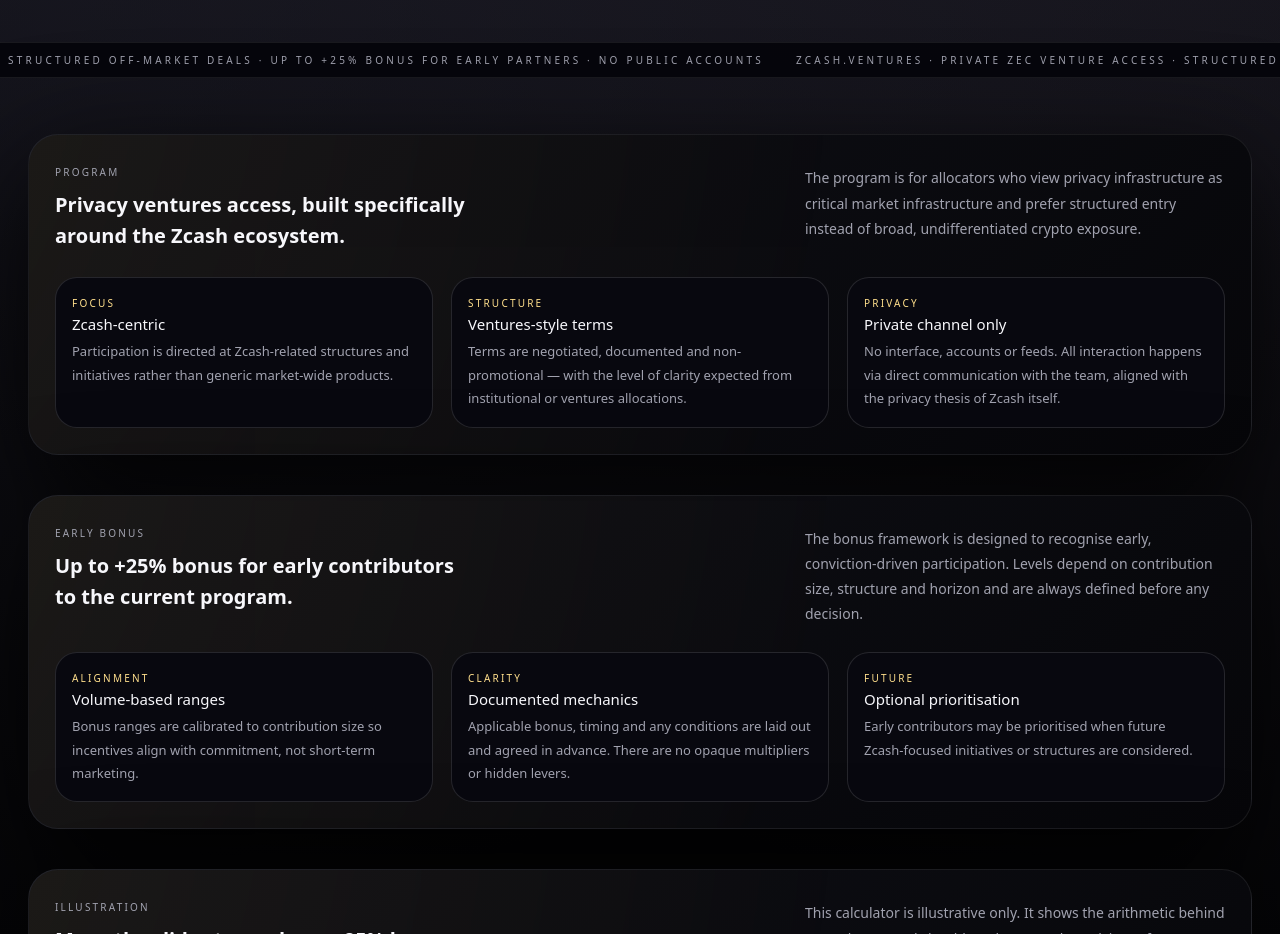
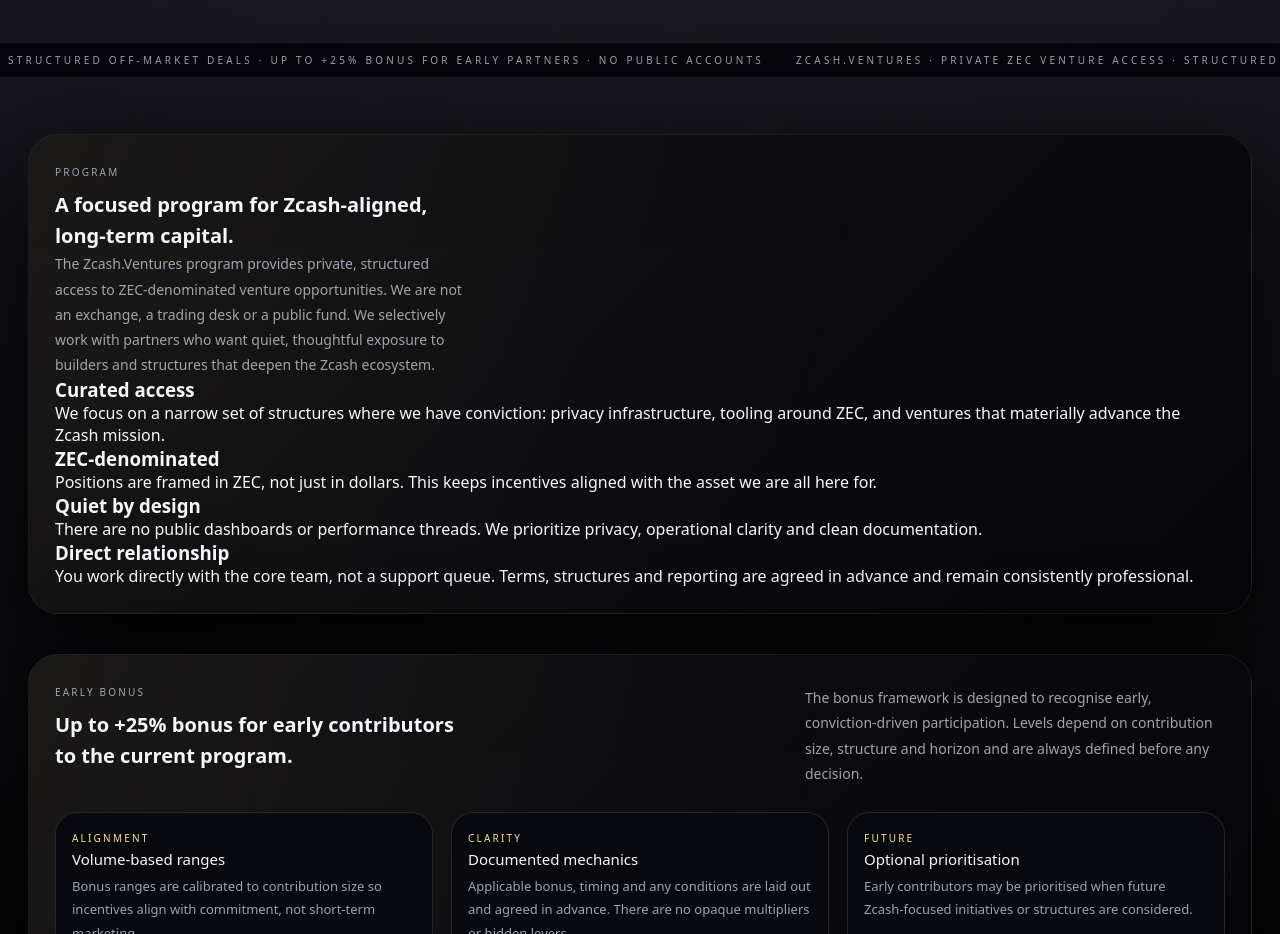
Before and after one commit to Gatsby01k/zcv-land, a Next.js app: page / in a window 1280 px wide. Shown: the part 920-1854 px from the top of the page. Built offline with nearby package versions, Linux system fonts and the light colour scheme.

Commit message:
Update ProgramSection.tsx

```diff
--- a/components/sections/ProgramSection.tsx
+++ b/components/sections/ProgramSection.tsx
@@ -1,46 +1,53 @@
 export default function ProgramSection() {
   return (
-    <section className="block reveal">
+    <section className="block reveal" id="program">
       <div className="block-inner">
-        <div className="block-headline">
-          <div>
-            <div className="block-kicker">Program</div>
-            <h2 className="block-title">
-              Privacy ventures access, built specifically around the Zcash
-              ecosystem.
-            </h2>
-          </div>
+        <header className="block-header">
+          <p className="block-kicker">Program</p>
+          <h2 className="block-title">
+            A focused program for Zcash-aligned, long-term capital.
+          </h2>
           <p className="block-copy">
-            The program is for allocators who view privacy infrastructure as
-            critical market infrastructure and prefer structured entry instead
-            of broad, undifferentiated crypto exposure.
+            The Zcash.Ventures program provides private, structured access to
+            ZEC-denominated venture opportunities. We are not an exchange, a
+            trading desk or a public fund. We selectively work with partners who
+            want quiet, thoughtful exposure to builders and structures that
+            deepen the Zcash ecosystem.
           </p>
-        </div>
-        <div className="features-row">
-          <article className="feature">
-            <div className="feature-label">FOCUS</div>
-            <div className="feature-title">Zcash-centric</div>
-            <p className="feature-text">
-              Participation is directed at Zcash-related structures and
-              initiatives rather than generic market-wide products.
+        </header>
+
+        <div className="block-grid">
+          <article className="block-card">
+            <h3>Curated access</h3>
+            <p>
+              We focus on a narrow set of structures where we have conviction:
+              privacy infrastructure, tooling around ZEC, and ventures that
+              materially advance the Zcash mission.
             </p>
           </article>
-          <article className="feature">
-            <div className="feature-label">STRUCTURE</div>
-            <div className="feature-title">Ventures-style terms</div>
-            <p className="feature-text">
-              Terms are negotiated, documented and non-promotional — with the
-              level of clarity expected from institutional or ventures
-              allocations.
+
+          <article className="block-card">
+            <h3>ZEC-denominated</h3>
+            <p>
+              Positions are framed in ZEC, not just in dollars. This keeps
+              incentives aligned with the asset we are all here for.
             </p>
           </article>
-          <article className="feature">
-            <div className="feature-label">PRIVACY</div>
-            <div className="feature-title">Private channel only</div>
-            <p className="feature-text">
-              No interface, accounts or feeds. All interaction happens via
-              direct communication with the team, aligned with the privacy
-              thesis of Zcash itself.
+
+          <article className="block-card">
+            <h3>Quiet by design</h3>
+            <p>
+              There are no public dashboards or performance threads. We
+              prioritize privacy, operational clarity and clean documentation.
+            </p>
+          </article>
+
+          <article className="block-card">
+            <h3>Direct relationship</h3>
+            <p>
+              You work directly with the core team, not a support queue. Terms,
+              structures and reporting are agreed in advance and remain
+              consistently professional.
             </p>
           </article>
         </div>
```
